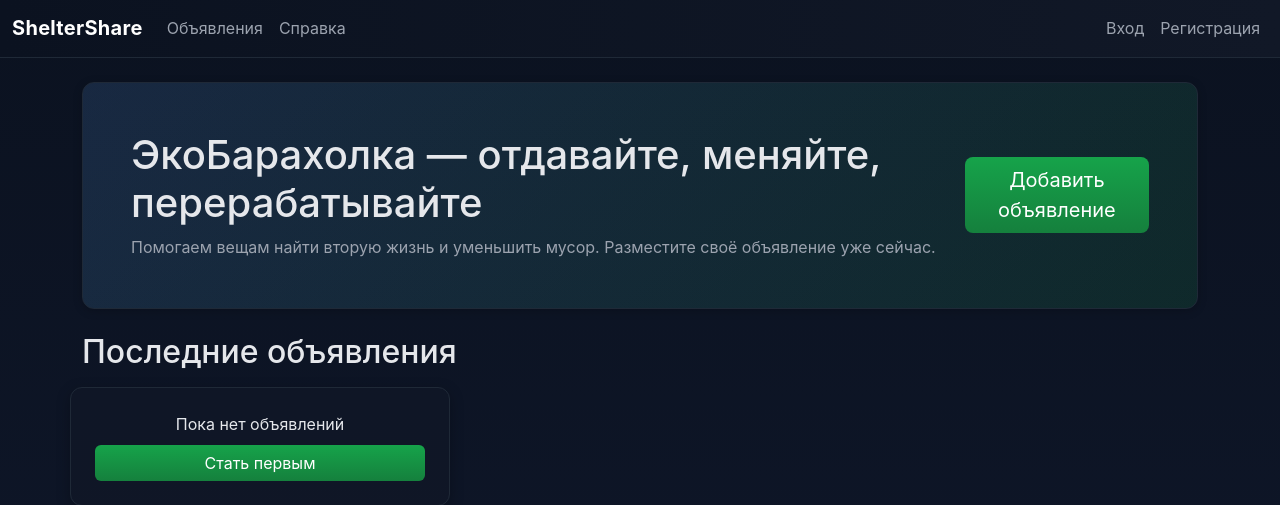
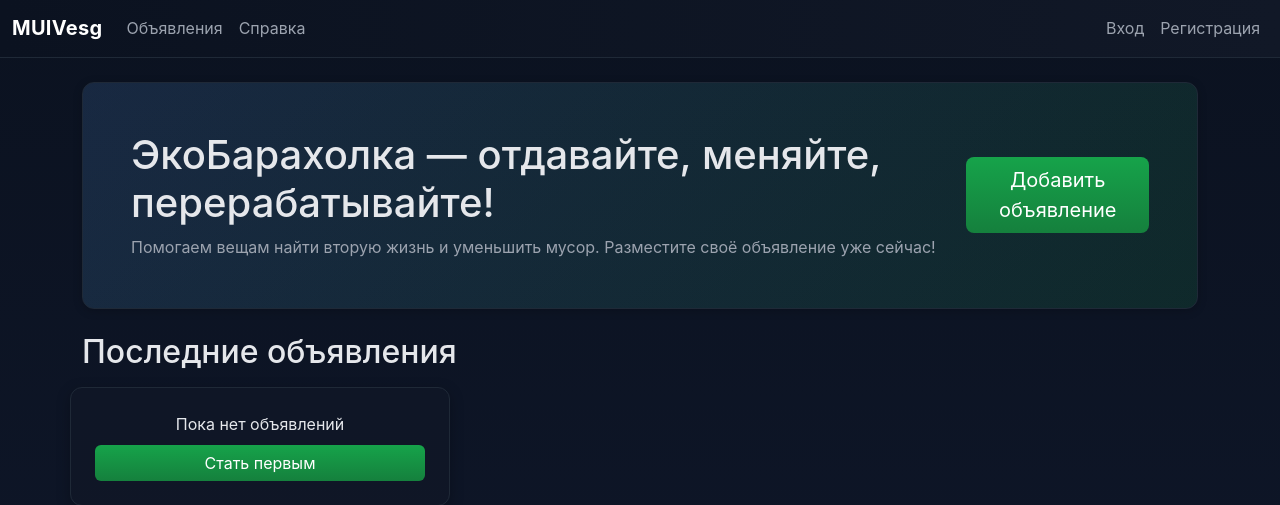
Before and after one commit to lesnoia/Ecobg_Project, a Flask app: page / in a window 1280 px wide. Shown: the top 505 px of the page. Run offline with Flask 3, Linux system fonts and the light colour scheme; data that the repository does not hold is empty.

Commit message:
Обновление визуальной части сайта и HTML компонентов

```diff
--- a/backend/app/routes/main.py
+++ b/backend/app/routes/main.py
@@ -29,7 +29,7 @@ def index():
     """Главная страница с подборкой объявлений."""
 
     items = Item.query.order_by(Item.created_at.desc()).limit(12).all()
-    return render_template("main/index.html", items=items, title="ShelterShare")
+    return render_template("main/index.html", items=items, title="MUIVesg")
 
 
 @bp.route("/dashboard")
--- a/backend/app/templates/base.html
+++ b/backend/app/templates/base.html
@@ -2,7 +2,7 @@
 <html lang="ru">
 <head>
     <meta charset="UTF-8">
-    <title>{{ title or "ShelterShare" }}</title>
+    <title>{{ title or "MUIVesg" }}</title>
     <link rel="stylesheet" href="https://cdn.jsdelivr.net/npm/bootstrap@5.3.2/dist/css/bootstrap.min.css">
     <link rel="stylesheet" href="https://cdn.jsdelivr.net/npm/bootstrap-icons@1.11.3/font/bootstrap-icons.css">
     <link rel="stylesheet" href="{{ url_for('static', filename='css/styles.css') }}">
@@ -11,7 +11,7 @@
 <body>
 <nav class="navbar navbar-expand-lg navbar-dark mb-4">
     <div class="container-fluid">
-        <a class="navbar-brand" href="{{ url_for('main.index') }}">ShelterShare</a>
+        <a class="navbar-brand" href="{{ url_for('main.index') }}">MUIVesg</a>
         <div class="collapse navbar-collapse">
             <ul class="navbar-nav me-auto">
                 <li class="nav-item"><a class="nav-link" href="{{ url_for('main.items_list') }}">Объявления</a></li>
--- a/backend/app/templates/main/index.html
+++ b/backend/app/templates/main/index.html
@@ -3,8 +3,8 @@
 <section class="mb-4 p-4 p-md-5 rounded-12 shadow-sm" style="background:linear-gradient(135deg, rgba(96,165,250,.15), rgba(34,197,94,.12)); border:1px solid #1f2937;">
   <div class="d-flex flex-column flex-md-row align-items-start align-items-md-center justify-content-between gap-3">
     <div>
-      <h1 class="mb-2">ЭкоБарахолка — отдавайте, меняйте, перерабатывайте</h1>
-      <div class="text-muted">Помогаем вещам найти вторую жизнь и уменьшить мусор. Разместите своё объявление уже сейчас.</div>
+      <h1 class="mb-2">ЭкоБарахолка — отдавайте, меняйте, перерабатывайте!</h1>
+      <div class="text-muted">Помогаем вещам найти вторую жизнь и уменьшить мусор. Разместите своё объявление уже сейчас!</div>
     </div>
     <div>
       <a href="{{ url_for('main.create_item') }}" class="btn btn-success btn-lg">Добавить объявление</a>
```
Also changed, not shown: backend/app/static/favicon.svg.
